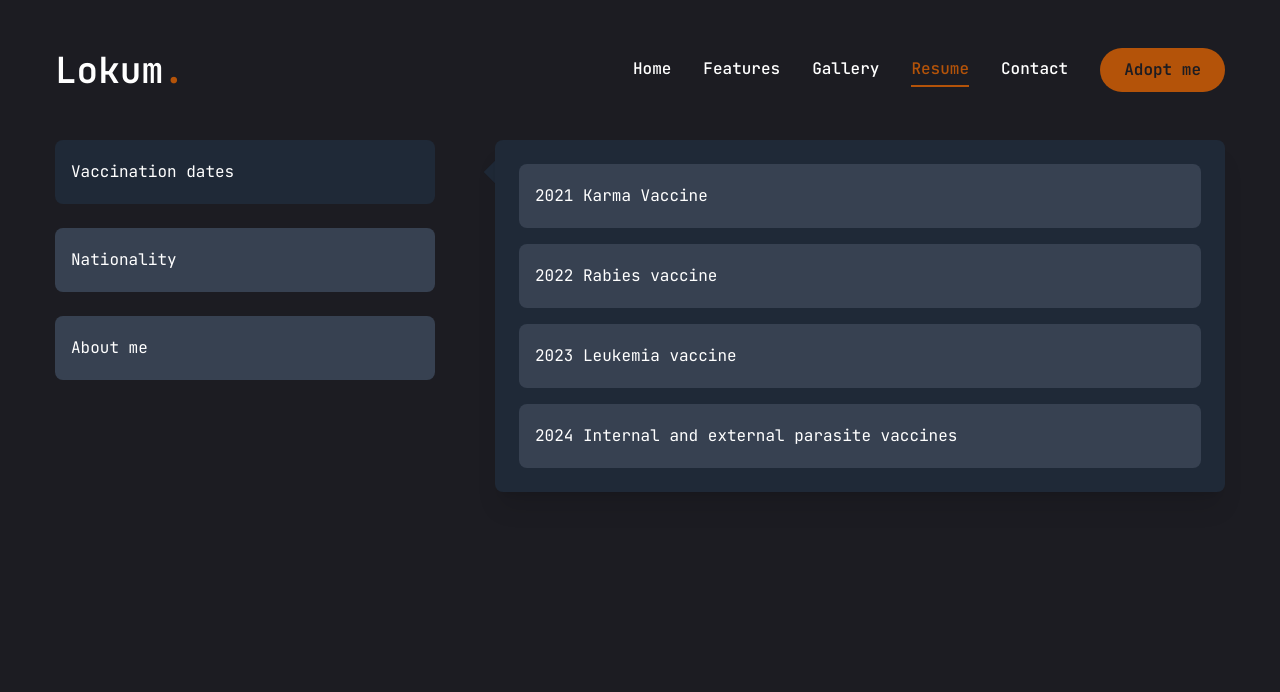
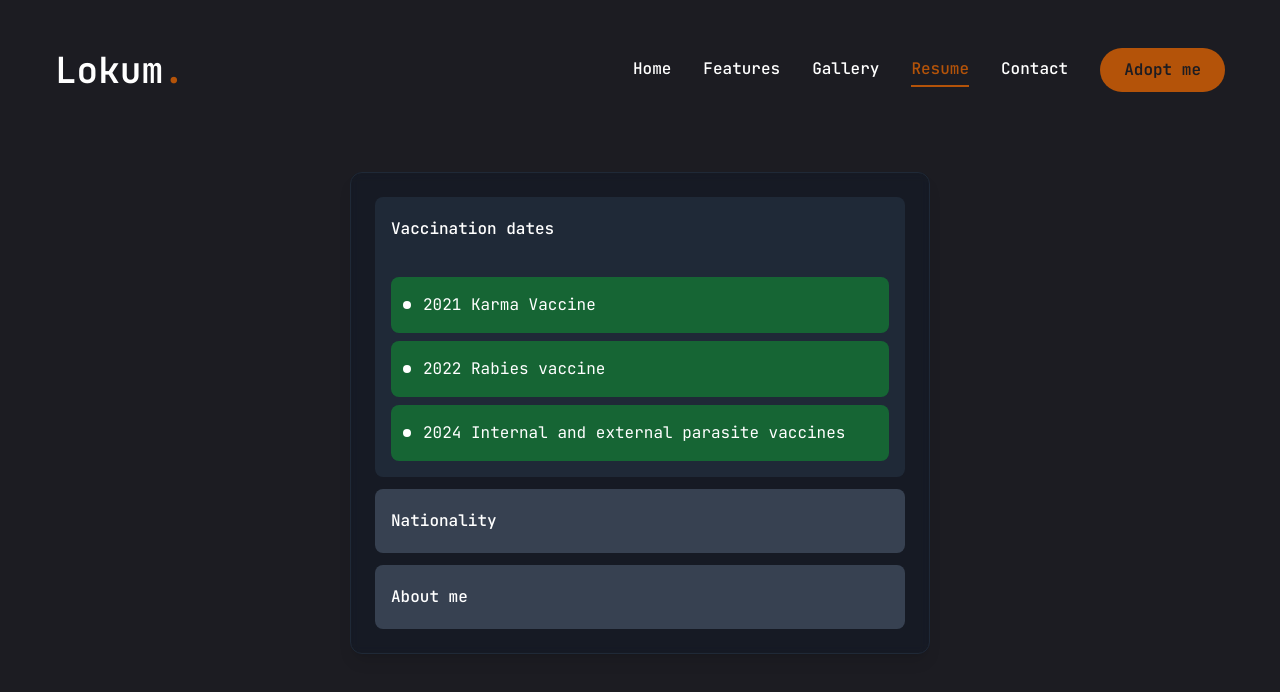
Before and after one commit to CodeShft/homepage, a Next.js app: page /resume in a window 1280 px wide. Both pictures are taken after a click on the button "Vaccination dates". Shown: the top 692 px of the page. Built offline with nearby package versions, Linux system fonts and the light colour scheme.

Commit message:
modified

```diff
--- a/app/resume/page.jsx
+++ b/app/resume/page.jsx
@@ -28,79 +28,165 @@ export default function Resume() {
       initial={{ opacity: 0 }}
       animate={{
         opacity: 1,
-        transition: { delay: 2.4, duration: 0.4, ease: "easeIn" },
       }}
-      className="min-h-[80vh] flex items-center justify-center py-12 xl:py-0"
+      transition={{
+        duration: 0.5,
+        ease: "easeInOut",
+      }}
+      className="min-h-[40vh] relative overflow-hidden"
     >
-      <div className="container mx-auto">
-        <div className="flex flex-col xl:flex-row gap-[60px]">
-          <div className="flex flex-col w-full max-w-[380px] mx-auto xl:mx-0 gap-6">
+      {/* Animated light beams */}
+      <div className="fixed inset-0 overflow-hidden pointer-events-none">
+        <motion.div
+          initial={{ x: "-100%" }}
+          animate={{ x: "100%" }}
+          transition={{
+            repeat: Infinity,
+            duration: { base: 12, sm: 10, md: 8, lg: 6 },
+            ease: "linear"
+          }}
+          className="absolute top-[25vh] w-full h-[1px] sm:h-[1.5px] md:h-[2px] lg:h-[3px] bg-gradient-to-r from-transparent via-pink-500/20 to-transparent"
+        />
+        <motion.div
+          initial={{ x: "-100%" }}
+          animate={{ x: "100%" }}
+          transition={{
+            repeat: Infinity,
+            duration: { base: 15, sm: 13, md: 11, lg: 9 },
+            ease: "linear",
+            delay: 2
+          }}
+          className="absolute top-[50vh] w-full h-[0.5px] sm:h-[1px] md:h-[1.5px] lg:h-[2px] bg-gradient-to-r from-transparent via-purple-500/15 to-transparent"
+        />
+        <motion.div
+          initial={{ x: "-100%" }}
+          animate={{ x: "100%" }}
+          transition={{
+            repeat: Infinity,
+            duration: { base: 14, sm: 12, md: 10, lg: 8 },
+            ease: "linear",
+            delay: 4
+          }}
+          className="absolute top-[60vh] w-full h-[1px] sm:h-[1.5px] md:h-[2px] lg:h-[3px] bg-gradient-to-r from-transparent via-blue-500/20 to-transparent block"
+        />
+        <motion.div
+          initial={{ x: "-100%" }}
+          animate={{ x: "100%" }}
+          transition={{
+            repeat: Infinity,
+            duration: { base: 18, sm: 16, md: 14, lg: 12 },
+            ease: "linear",
+            delay: 1
+          }}
+          className="absolute top-[33vh] hidden sm:block w-full h-[0.5px] sm:h-[1px] md:h-[1.5px] lg:h-[2px] bg-gradient-to-r from-transparent via-cyan-500/10 to-transparent"
+        />
+        <motion.div
+          initial={{ x: "-100%" }}
+          animate={{ x: "100%" }}
+          transition={{
+            repeat: Infinity,
+            duration: { base: 16, sm: 14, md: 12, lg: 10 },
+            ease: "linear",
+            delay: 3
+          }}
+          className="absolute top-[66vh] hidden md:block w-full h-[0.5px] sm:h-[1px] md:h-[1.5px] lg:h-[2px] bg-gradient-to-r from-transparent via-teal-500/15 to-transparent"
+        />
+      </div>
+      <div className="container mx-auto px-4 py-8 relative z-10">
+        <div className="flex flex-col w-full max-w-[580px] mx-auto">
+          <div className="bg-gray-900/50 backdrop-blur-sm p-6 rounded-xl shadow-lg border border-gray-800">
+            <div className="flex flex-col gap-3">
+              {/* Vaccination Button and Content */}
+              <div className="flex flex-col w-full group">
                 <button
-              onClick={() => setActiveTab(activeTab === 'vaccinations' ? null : 'vaccinations')}
-              className={`p-4 rounded-lg text-left ${activeTab === 'vaccinations' ? 'bg-gray-800' : 'bg-gray-700'}`}
+                  onClick={() =>
+                    setActiveTab(
+                      activeTab === "vaccinations" ? null : "vaccinations"
+                    )
+                  }
+                  className={`p-4 text-left transition-all duration-300 ${
+                    activeTab === "vaccinations"
+                      ? "bg-gray-800 rounded-t-lg"
+                      : "bg-gray-700 rounded-lg hover:bg-gray-600"
+                  }`}
                 >
-              Vaccination dates
+                  <span className="font-medium">Vaccination dates</span>
                 </button>
-            <button
-              onClick={() => setActiveTab(activeTab === 'nationality' ? null : 'nationality')}
-              className={`p-4 rounded-lg text-left ${activeTab === 'nationality' ? 'bg-gray-800' : 'bg-gray-700'}`}
+                {activeTab === "vaccinations" && (
+                  <motion.div
+                    initial={{ opacity: 0, height: 0 }}
+                    animate={{ opacity: 1, height: "auto" }}
+                    exit={{ opacity: 0, height: 0 }}
+                    className="overflow-hidden bg-gray-800 rounded-b-lg"
                   >
-              Nationality
-            </button>
-            <button
-              onClick={() => setActiveTab(activeTab === 'about' ? null : 'about')}
-              className={`p-4 rounded-lg text-left ${activeTab === 'about' ? 'bg-gray-800' : 'bg-gray-700'}`}
-            >
-              About me
-            </button>
+                    <div className="p-4 space-y-2">
+                      <div className="p-3 bg-green-800 rounded-lg flex items-center backdrop-blur-sm transition-all duration-300 hover:translate-x-1">
+                        <div className="w-2 h-2 bg-white rounded-full mr-3"></div>
+                        2021 Karma Vaccine
                       </div>
-
-          {/* container */}
-          <div className="min-h-[80vh] w-full">
-            {activeTab === 'vaccinations' && (
-              <motion.div
-                initial={{ opacity: 0, scale: 0.9 }}
-                animate={{ opacity: 1, scale: 1 }}
-                exit={{ opacity: 0, scale: 0.9 }}
-                className="w-full relative"
-              >
-                <div className="absolute w-4 h-4 bg-gray-800 transform rotate-45 left-[-8px] top-6 xl:left-[-8px] xl:top-6" />
-                <ul className="space-y-4 bg-gray-800 p-6 rounded-lg shadow-xl relative">
-                  <li className="p-4 bg-gray-700 rounded-lg hover:bg-gray-600 transition-colors">2021 Karma Vaccine</li>
-                  <li className="p-4 bg-gray-700 rounded-lg hover:bg-gray-600 transition-colors">2022 Rabies vaccine</li>
-                  <li className="p-4 bg-gray-700 rounded-lg hover:bg-gray-600 transition-colors">2023 Leukemia vaccine</li>
-                  <li className="p-4 bg-gray-700 rounded-lg hover:bg-gray-600 transition-colors">2024 Internal and external parasite vaccines</li>
-                </ul>
-              </motion.div>
-            )}
-
-            {activeTab === 'nationality' && (
-              <motion.div
-                initial={{ opacity: 0, scale: 0.9 }}
-                animate={{ opacity: 1, scale: 1 }}
-                exit={{ opacity: 0, scale: 0.9 }}
-                className="w-full relative"
-              >
-                <div className="absolute w-4 h-4 bg-gray-800 transform rotate-45 left-[-8px] top-6 xl:left-[-8px] xl:top-6" />
-                <div className="w-full p-6 bg-gray-800 rounded-lg shadow-xl relative">
-                  Turkish Tekir cat
+                      <div className="p-3 bg-green-800 rounded-lg flex items-center backdrop-blur-sm transition-all duration-300 hover:translate-x-1">
+                        <div className="w-2 h-2 bg-white rounded-full mr-3"></div>
+                        2022 Rabies vaccine
+                      </div>
+                      <div className="p-3 bg-green-800 rounded-lg flex items-center backdrop-blur-sm transition-all duration-300 hover:translate-x-1">
+                        <div className="w-2 h-2 bg-white rounded-full mr-3"></div>
+                        2024 Internal and external parasite vaccines
+                      </div>
                     </div>
                   </motion.div>
                 )}
-
-            {activeTab === 'about' && (
+              </div>
+              <div className="flex flex-col w-full group">
+                <button
+                  onClick={() =>
+                    setActiveTab(
+                      activeTab === "nationality" ? null : "nationality"
+                    )
+                  }
+                  className={`p-4 text-left transition-all duration-300 ${
+                    activeTab === "nationality"
+                      ? "bg-gray-800 rounded-t-lg"
+                      : "bg-gray-700 rounded-lg hover:bg-gray-600"
+                  }`}
+                >
+                  <span className="font-medium">Nationality</span>
+                </button>
+                {activeTab === "nationality" && (
                   <motion.div
-                initial={{ opacity: 0, scale: 0.9 }}
-                animate={{ opacity: 1, scale: 1 }}
-                exit={{ opacity: 0, scale: 0.9 }}
-                className="w-full relative"
+                    initial={{ opacity: 0, height: 0 }}
+                    animate={{ opacity: 1, height: "auto" }}
+                    exit={{ opacity: 0, height: 0 }}
+                    className="overflow-hidden bg-gray-800 rounded-b-lg"
                   >
-                <div className="absolute w-4 h-4 bg-gray-800 transform rotate-45 left-[-8px] top-6 xl:left-[-8px] xl:top-6" />
-                <div className="w-full p-6 bg-gray-800 rounded-lg shadow-xl relative">
-                  {about.description}
-                </div>
+                    <div className="p-4">{about.info[1].fieldValue}</div>
                   </motion.div>
                 )}
+              </div>
+              <div className="flex flex-col w-full group">
+                <button
+                  onClick={() =>
+                    setActiveTab(activeTab === "about" ? null : "about")
+                  }
+                  className={`p-4 text-left transition-all duration-300 ${
+                    activeTab === "about"
+                      ? "bg-gray-800 rounded-t-lg"
+                      : "bg-gray-700 rounded-lg hover:bg-gray-600"
+                  }`}
+                >
+                  <span className="font-medium">About me</span>
+                </button>
+                {activeTab === "about" && (
+                  <motion.div
+                    initial={{ opacity: 0, height: 0 }}
+                    animate={{ opacity: 1, height: "auto" }}
+                    exit={{ opacity: 0, height: 0 }}
+                    className="overflow-hidden bg-gray-800 rounded-b-lg"
+                  >
+                    <div className="p-4">{about.description}</div>
+                  </motion.div>
+                )}
+              </div>
+            </div>
           </div>
         </div>
       </div>
```
Lines whose indentation alone changed are shown as unchanged.
